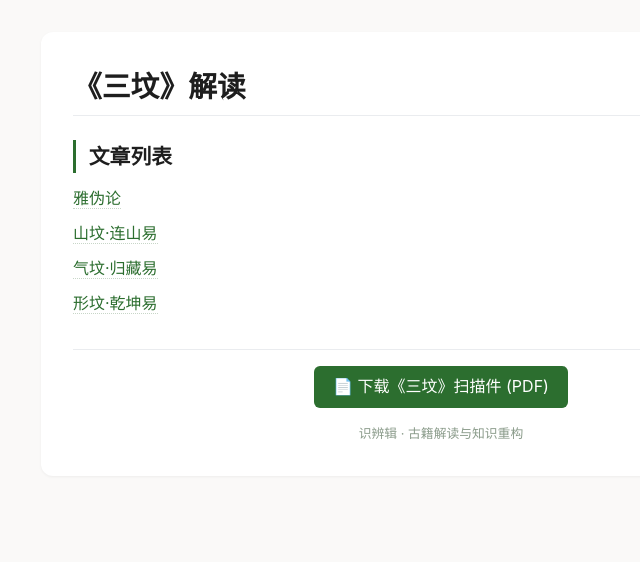
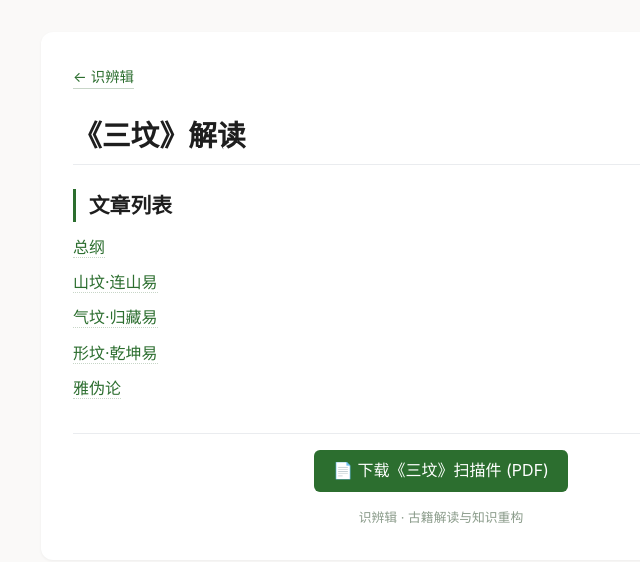
Before and after one commit to chixiao994/chixiao994.github.io, a Jekyll site: the page shibianji/interpretations/先秦/三坟/index.html, which Jekyll copies as it is, in a window 1280 px wide. Shown: the top 562 px of the page, without its empty margins (199-839 px from the left). Built offline with Jekyll 4.4.1, drawn with Linux system fonts in a browser that asks for light colours.

Commit message:
Update index.html

```diff
--- a/shibianji/interpretations/先秦/三坟/index.html
+++ b/shibianji/interpretations/先秦/三坟/index.html
@@ -24,6 +24,18 @@
             border-radius: 12px;
             box-shadow: 0 1px 3px rgba(0,0,0,0.05);
             padding: 2rem;
+        }
+        .home-link {
+            display: inline-block;
+            margin-bottom: 1.5rem;
+            font-size: 0.9rem;
+            color: #2c6e2f;
+            text-decoration: none;
+            border-bottom: 1px solid #c8d6c8;
+        }
+        .home-link:hover {
+            color: #1a4a1c;
+            border-bottom-color: #2c6e2f;
         }
         h1 {
             font-size: 1.8rem;
@@ -89,13 +101,15 @@
 </head>
 <body>
 <div class="container">
+    <a href="/shibianji/" class="home-link">← 识辨辑</a>
     <h1>《三坟》解读</h1>
     <h2>文章列表</h2>
     <ul>
-        <li><a href="01-雅伪论.html">雅伪论</a></li>
+        <li><a href="01-zonggang.html">总纲</a></li>
         <li><a href="02-shanfen.html">山坟·连山易</a></li>
         <li><a href="03-qifen.html">气坟·归藏易</a></li>
         <li><a href="04-xingfen.html">形坟·乾坤易</a></li>
+        <li><a href="05-yaweilun.html">雅伪论</a></li>
     </ul>
     <div class="download">
         <a href="https://pan.baidu.com/s/你的实际链接">📄 下载《三坟》扫描件 (PDF)</a>
```
